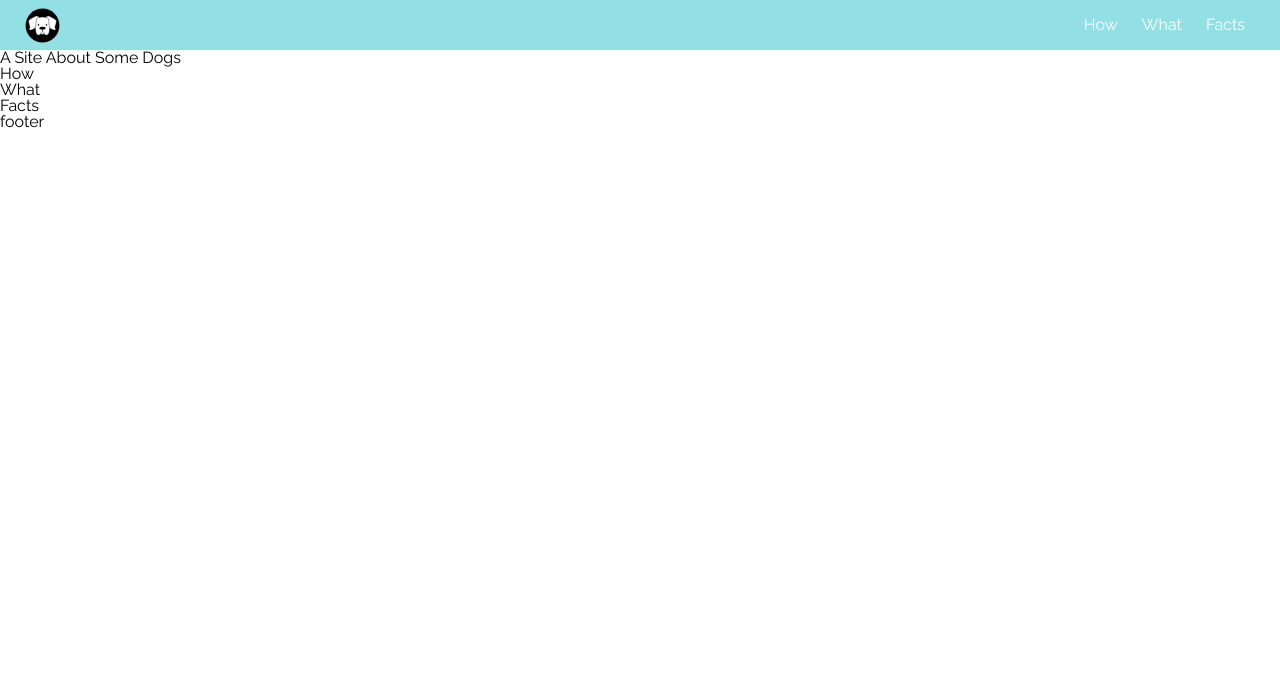
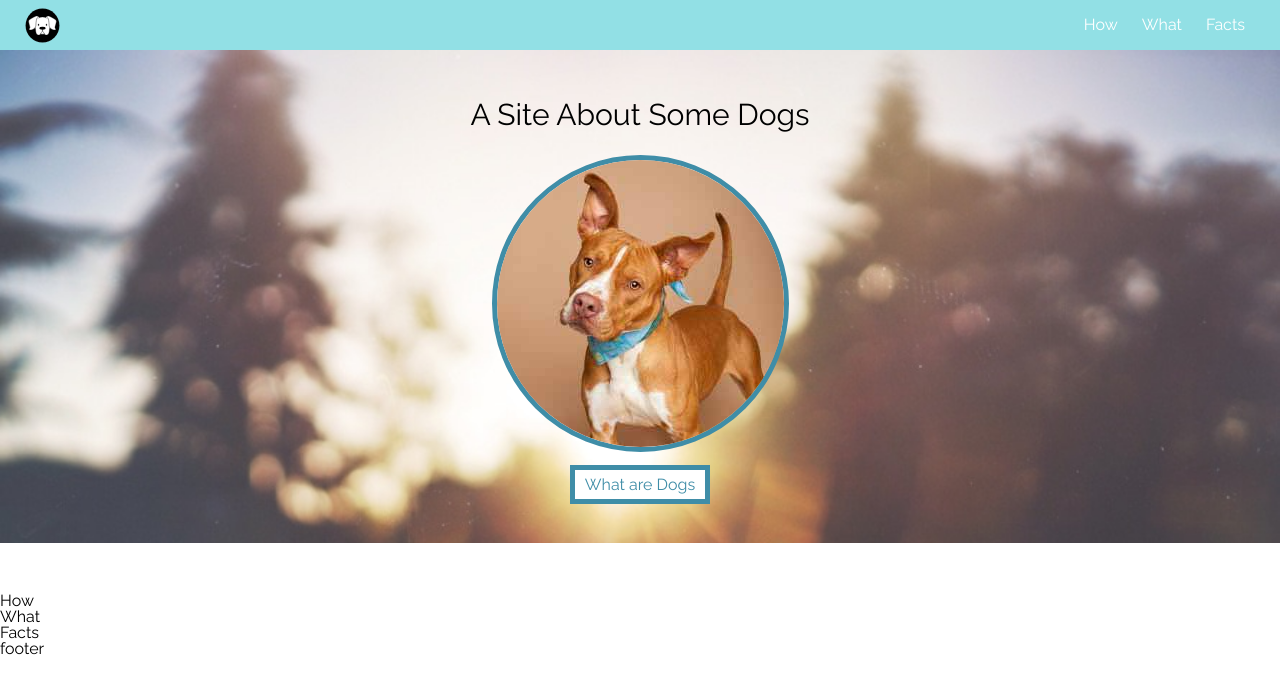
Before and after one commit to alishersadikov/dog-party, a plain HTML site: page index.html in a window 1280 px wide. Drawn offline with Linux system fonts and the light colour scheme.

Commit message:
style hero unit

```diff
--- a/css/styles.css
+++ b/css/styles.css
@@ -32,3 +32,38 @@ nav li:hover {
   color: white;
   cursor: pointer;
 }
+
+#hero {
+  background: url('../images/park.jpg') no-repeat;
+  background-size: cover;
+  text-align: center;
+  padding: 50px 0;
+  margin-bottom: 50px;*/
+}
+
+#hero img {
+  display: block;
+  margin: auto;
+  margin-bottom: 25px;
+  border-radius: 50%;
+  border: 5px solid #3F8DA7;
+}
+
+#hero h2 {
+  font-size: 30px;
+  margin-bottom: 25px;
+}
+
+#hero a {
+  background: white;
+  border: 5px solid #3F8DA7;
+  color: #3F8DA7;
+  padding: 5px 10px;
+  text-decoration: none;
+}
+
+#hero a:hover {
+  padding: 5px 10px;
+  background: #3F8DA7;
+  color: white;
+}
--- a/index.html
+++ b/index.html
@@ -20,8 +20,10 @@
       </nav>
     </header>
 
-    <section>
+    <section id="hero">
       <h2>A Site About Some Dogs</h2>
+      <img src="images/dog1-sq.jpg" alt="hero dog"/>
+      <a href="http://corgis-in-space.tumblr.com/" target="_blank">What are Dogs</a>
     </section>
 
     <section>
```
